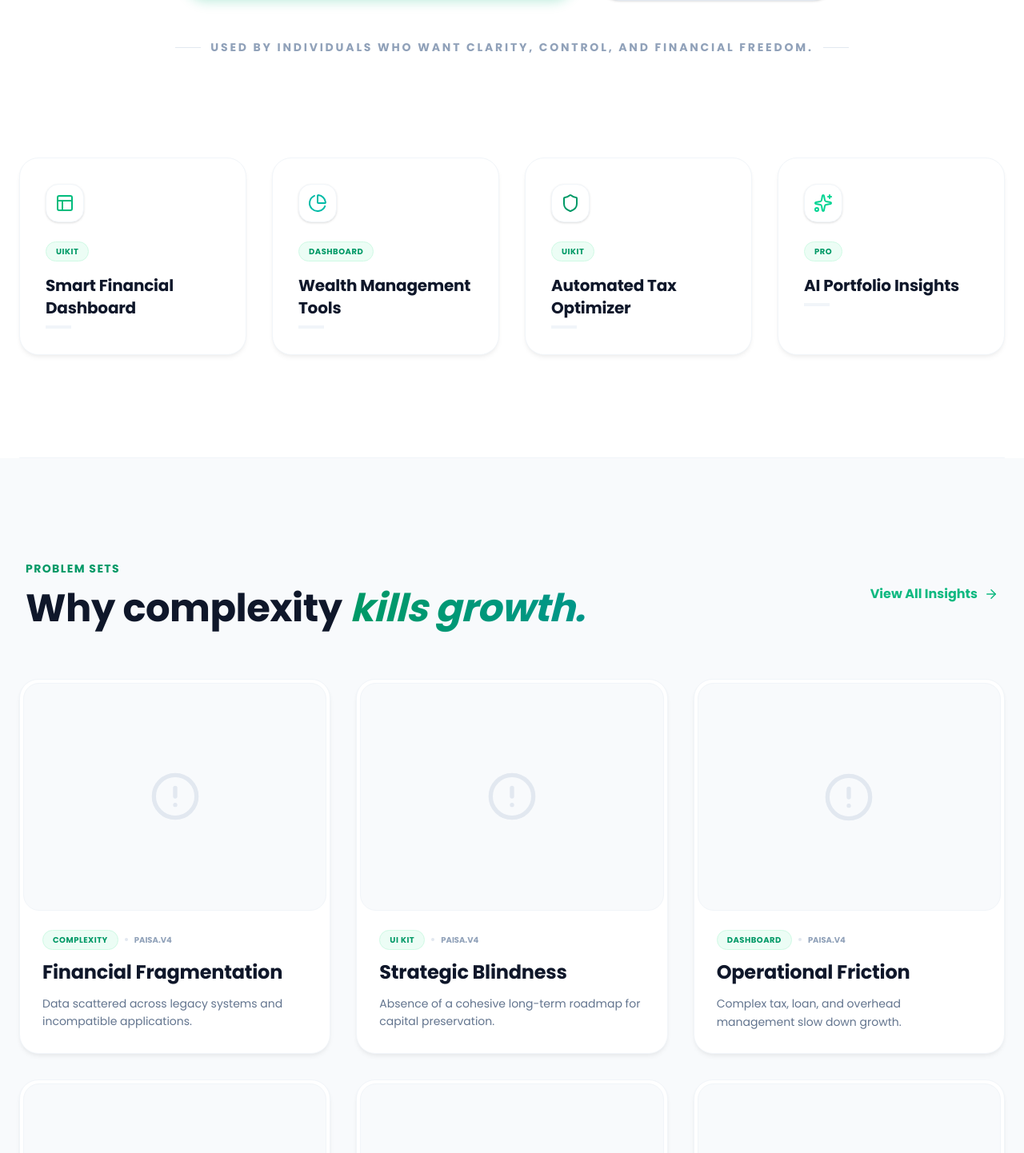
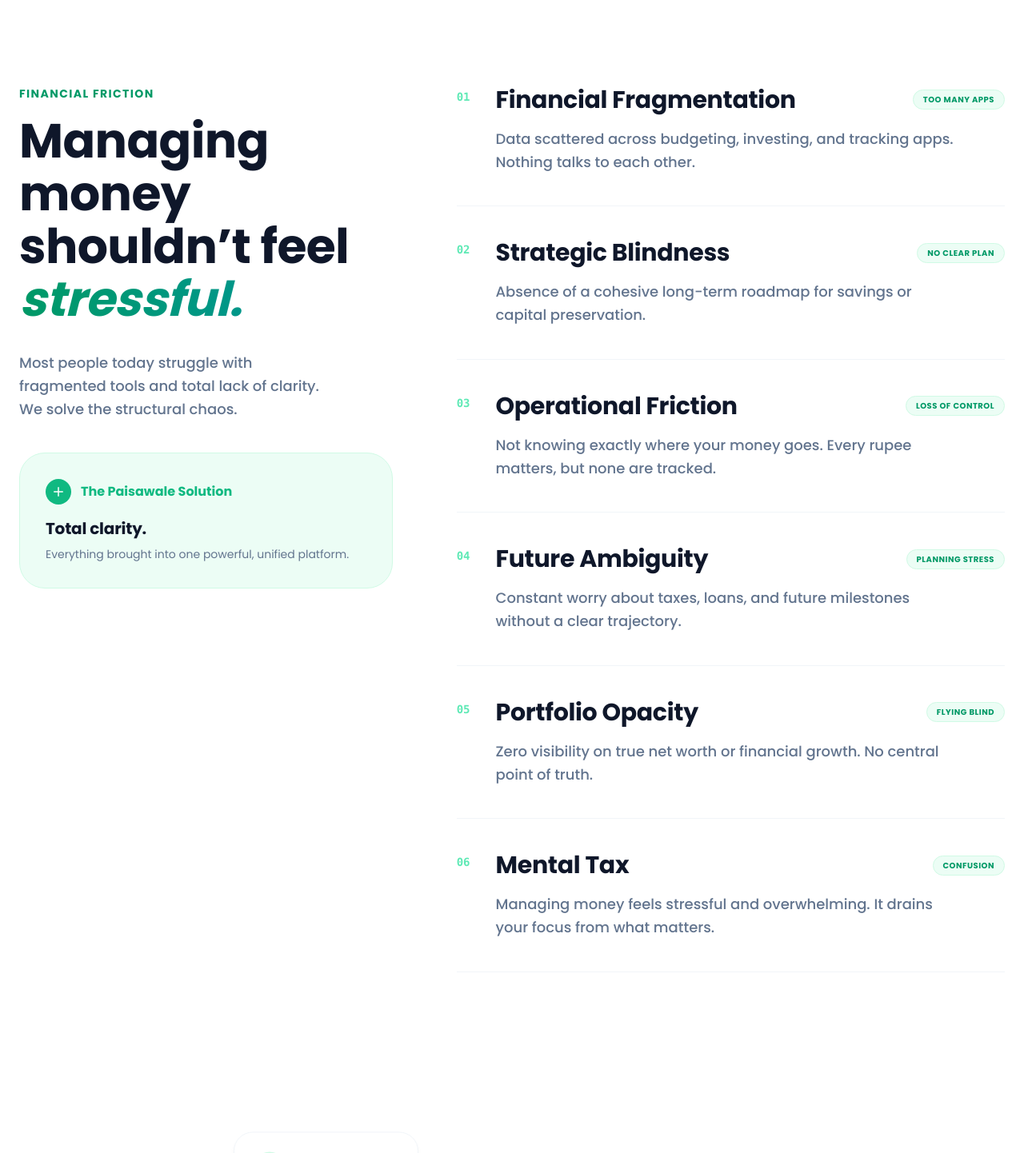
Before and after one commit to Madhankannan02/Paisawale.com, a React (Vite) app: page / in a window 1280 px wide. Shown: the part 828-2270 px from the top of the page at 80% size. Built offline with nearby package versions, Linux system fonts and the light colour scheme.

Commit message:
Second Section completed

```diff
--- a/src/components/Hero.jsx
+++ b/src/components/Hero.jsx
@@ -11,21 +11,21 @@ const Hero = () => {
             <div className="container-tight relative">
                 <div className="flex flex-col items-center text-center max-w-4xl mx-auto">
                     {/* Top Badge */}
-                    <motion.div
+                    {/* <motion.div
                         initial={{ opacity: 0, y: 10 }}
                         animate={{ opacity: 1, y: 0 }}
                         className="badge badge-indigo flex items-center gap-2 mb-8 bg-emerald-50/50 backdrop-blur-sm px-4 py-2"
                     >
                         <Sparkles size={14} className="text-primary" />
                         <span>Introducing Paisawale v4.0</span>
-                    </motion.div>
+                    </motion.div> */}
 
                     {/* Main Headline */}
                     <motion.h1
                         initial={{ opacity: 0, y: 20 }}
                         animate={{ opacity: 1, y: 0 }}
                         transition={{ duration: 0.6 }}
-                        className="text-5xl md:text-[84px] leading-[1.05] font-display font-bold tracking-tight text-secondary mb-8"
+                        className="text-4xl md:text-6xl leading-[1.05] font-display font-bold tracking-tight text-secondary mb-8"
                     >
                         Take Control of Your Money. <br />
                         <span className="gradient-text italic">Build Wealth With Confidence.</span>
@@ -69,31 +69,6 @@ const Hero = () => {
                         <span className="h-px w-8 bg-slate-200" />
                     </motion.p>
                 </div>
-
-                {/* Thumbnail Grid below */}
-                <div className="grid grid-cols-2 lg:grid-cols-4 gap-8 mt-32">
-                    {[
-                        { label: 'Uikit', title: 'Smart Financial Dashboard', icon: Layout, color: 'text-emerald-500' },
-                        { label: 'Dashboard', title: 'Wealth Management Tools', icon: PieChart, color: 'text-teal-500' },
-                        { label: 'Uikit', title: 'Automated Tax Optimizer', icon: Shield, color: 'text-emerald-600' },
-                        { label: 'Pro', title: 'AI Portfolio Insights', icon: Sparkles, color: 'text-emerald-400' },
-                    ].map((card, idx) => (
-                        <motion.div
-                            key={idx}
-                            initial={{ opacity: 0, y: 30 }}
-                            animate={{ opacity: 1, y: 0 }}
-                            transition={{ delay: 0.6 + (idx * 0.1) }}
-                            className="card-premium p-8 group cursor-pointer relative overflow-hidden"
-                        >
-                            <div className={`w-12 h-12 rounded-2xl bg-white shadow-sm border border-slate-100 flex items-center justify-center mb-6 group-hover:scale-110 transition-transform ${card.color}`}>
-                                <card.icon size={24} />
-                            </div>
-                            <div className="badge badge-indigo mb-4 block w-fit">{card.label}</div>
-                            <h3 className="text-xl font-display font-bold text-secondary mb-2">{card.title}</h3>
-                            <div className="h-1 w-8 bg-slate-100 group-hover:w-full transition-all duration-500" />
-                        </motion.div>
-                    ))}
-                </div>
             </div>
         </section>
     );
--- a/src/components/Problem.jsx
+++ b/src/components/Problem.jsx
@@ -1,75 +1,86 @@
 import React from 'react';
 import { motion } from 'framer-motion';
-import { AlertCircle, ArrowRight } from 'lucide-react';
+import { Minus, Plus, ArrowRight } from 'lucide-react';
 
 const Problem = () => {
     const problems = [
-        { title: "Financial Fragmentation", label: "Complexity", desc: "Data scattered across legacy systems and incompatible applications." },
-        { title: "Strategic Blindness", label: "UI Kit", desc: "Absence of a cohesive long-term roadmap for capital preservation." },
-        { title: "Operational Friction", label: "Dashboard", desc: "Complex tax, loan, and overhead management slow down growth." },
-        { title: "Future Ambiguity", label: "Pro", desc: "Lack of clarity on retirement trajectories and wealth duration." },
-        { title: "Portfolio Opacity", label: "Components", desc: "No central visibility on true net worth or asset performance." },
-        { title: "Tax Complexity", label: "Uikit", desc: "Stress about diverse regulations and optimization opportunities." },
+        { id: "01", title: "Financial Fragmentation", label: "Too many apps", desc: "Data scattered across budgeting, investing, and tracking apps. Nothing talks to each other." },
+        { id: "02", title: "Strategic Blindness", label: "No clear plan", desc: "Absence of a cohesive long-term roadmap for savings or capital preservation." },
+        { id: "03", title: "Operational Friction", label: "Loss of control", desc: "Not knowing exactly where your money goes. Every rupee matters, but none are tracked." },
+        { id: "04", title: "Future Ambiguity", label: "Planning stress", desc: "Constant worry about taxes, loans, and future milestones without a clear trajectory." },
+        { id: "05", title: "Portfolio Opacity", label: "Flying blind", desc: "Zero visibility on true net worth or financial growth. No central point of truth." },
+        { id: "06", title: "Mental Tax", label: "Confusion", desc: "Managing money feels stressful and overwhelming. It drains your focus from what matters." },
     ];
 
     return (
-        <section id="problem" className="py-32 bg-surface">
+        <section id="problem" className="py-32 bg-white border-t border-slate-100">
             <div className="container-tight">
-                <div className="flex items-center justify-between mb-16 px-2">
-                    <div>
-                        <span className="section-label">Problem Sets</span>
-                        <h2 className="text-4xl md:text-5xl font-display font-bold text-secondary">Why complexity <span className="gradient-text italic">kills growth.</span></h2>
+                <div className="grid lg:grid-cols-12 gap-20">
+
+                    {/* Left Column: Fixed Message (Sticky context) */}
+                    <div className="lg:col-span-5">
+                        <div className="sticky top-32">
+                            <span className="section-label mb-6">Financial Friction</span>
+                            <h2 className="text-4xl md:text-6xl font-display font-bold text-secondary mb-8 leading-[1.1]">
+                                Managing money shouldn’t feel <span className="gradient-text italic">stressful.</span>
+                            </h2>
+                            <p className="text-slate-500 text-lg font-medium leading-relaxed mb-10 max-w-sm">
+                                Most people today struggle with fragmented tools and total lack of clarity. We solve the structural chaos.
+                            </p>
+
+                            <div className="p-8 rounded-[32px] bg-emerald-50 border border-emerald-100">
+                                <div className="flex items-center gap-3 text-primary font-bold mb-4">
+                                    <div className="w-8 h-8 rounded-full bg-primary text-white flex items-center justify-center">
+                                        <Plus size={18} />
                                     </div>
-                    <button className="hidden md:flex items-center gap-2 text-primary font-bold hover:gap-3 transition-all">
-                        View All Insights <ArrowRight size={18} />
-                    </button>
+                                    <span>The Paisawale Solution</span>
                                 </div>
-
-                <div className="grid grid-cols-1 md:grid-cols-2 lg:grid-cols-3 gap-8">
-                    {problems.map((item, idx) => (
-                        <motion.div
-                            key={idx}
-                            initial={{ opacity: 0, scale: 0.95 }}
-                            whileInView={{ opacity: 1, scale: 1 }}
-                            viewport={{ once: true }}
-                            transition={{ delay: idx * 0.05 }}
-                            className="card-premium p-1 flex flex-col group cursor-pointer"
-                        >
-                            <div className="aspect-[4/3] bg-slate-50 rounded-[20px] overflow-hidden mb-6 relative border border-slate-100">
-                                <div className="absolute inset-0 bg-gradient-to-br from-emerald-500/5 to-teal-500/5 group-hover:opacity-100 opacity-0 transition-opacity" />
-                                <div className="flex items-center justify-center h-full">
-                                    <AlertCircle className="w-16 h-16 text-slate-200 group-hover:text-primary/20 transition-all duration-500 group-hover:scale-110" />
+                                <h3 className="text-xl font-bold text-secondary mb-2 whitespace-nowrap">Total clarity.</h3>
+                                <p className="text-sm text-slate-500">Everything brought into one powerful, unified platform.</p>
                             </div>
-                                <div className="absolute top-4 right-4 badge badge-indigo bg-white/80 backdrop-blur-md opacity-0 group-hover:opacity-100 translate-y-2 group-hover:translate-y-0 transition-all">
-                                    Detail View
                         </div>
                     </div>
 
-                            <div className="px-6 pb-6">
-                                <div className="flex items-center gap-2 mb-3">
-                                    <span className="badge badge-indigo">{item.label}</span>
-                                    <span className="w-1 h-1 bg-slate-200 rounded-full" />
-                                    <span className="text-[10px] uppercase font-bold text-slate-400">Paisa.v4</span>
+                    {/* Right Column: Problem Index (Non-card layout) */}
+                    <div className="lg:col-span-7 space-y-0 text-left">
+                        {problems.map((problem, idx) => (
+                            <motion.div
+                                key={problem.id}
+                                initial={{ opacity: 0, y: 20 }}
+                                whileInView={{ opacity: 1, y: 0 }}
+                                viewport={{ once: true }}
+                                transition={{ delay: idx * 0.1 }}
+                                className="group border-b border-slate-100 py-10 first:pt-0"
+                            >
+                                <div className="flex items-start gap-8">
+                                    <div className="text-sm font-bold font-mono text-emerald-300 transition-colors group-hover:text-primary pt-1">
+                                        {problem.id}
                                     </div>
-                                <h3 className="text-2xl font-display font-bold text-secondary mb-3 group-hover:text-primary transition-colors">{item.title}</h3>
-                                <p className="text-slate-500 text-sm leading-relaxed line-clamp-2">{item.desc}</p>
+                                    <div className="flex-1">
+                                        <div className="flex items-center justify-between mb-4">
+                                            <h4 className="text-2xl md:text-3xl font-display font-bold text-secondary group-hover:text-primary transition-colors">
+                                                {problem.title}
+                                            </h4>
+                                            <span className="badge badge-indigo group-hover:bg-primary group-hover:text-white transition-all">
+                                                {problem.label}
+                                            </span>
+                                        </div>
+                                        <p className="text-slate-500 text-lg font-medium leading-relaxed max-w-xl group-hover:text-slate-700 transition-colors">
+                                            {problem.desc}
+                                        </p>
+
+                                    </div>
                                 </div>
                             </motion.div>
                         ))}
+
+                        {/* <div className="pt-20">
+                            <button className="btn-primary px-10 py-6 text-lg w-full md:w-auto">
+                                Experience Simple Finance <ArrowRight size={20} />
+                            </button>
+                        </div> */}
                     </div>
 
-                {/* Mid-page banner style */}
-                <div className="mt-32 relative rounded-[40px] overflow-hidden bg-slate-900 p-12 lg:p-24 text-center">
-                    <div className="absolute inset-0 bg-gradient-to-r from-emerald-600/20 to-teal-600/20" />
-                    <div className="relative z-10 max-w-2xl mx-auto">
-                        <span className="text-emerald-400 font-bold tracking-[0.3em] uppercase text-xs mb-8 block">Member Exclusive</span>
-                        <h3 className="text-3xl md:text-5xl font-display font-bold text-white mb-10 leading-tight">
-                            Unlock the full potential of your <span className="text-emerald-400 italic">financial future.</span>
-                        </h3>
-                        <button className="btn-primary mx-auto">
-                            Join the Membership <ArrowRight size={20} />
-                        </button>
-                    </div>
                 </div>
             </div>
         </section>
```
Lines whose indentation alone changed are shown as unchanged.
